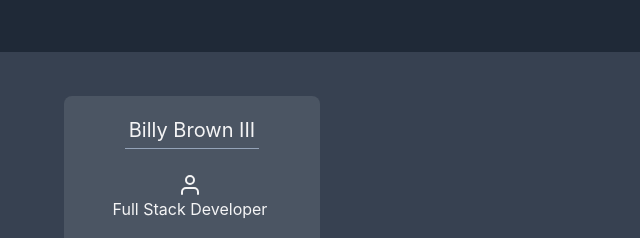
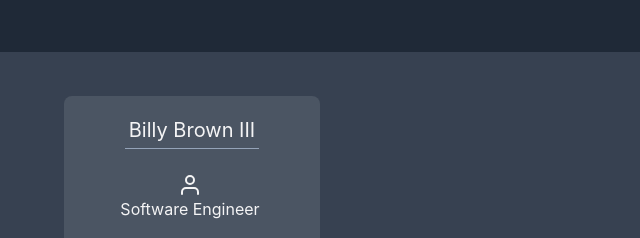
Before and after one commit to billybrown-iii/personal-website, a Gatsby site: page / in a window 1280 px wide. Shown: the top 238 px of the page, 640-1280 px from the left. Built offline with nearby package versions, Linux system fonts and the light colour scheme; Gatsby itself is replaced by a stand-in of ours.

Commit message:
update content

```diff
--- a/src/components/InfoCard.js
+++ b/src/components/InfoCard.js
@@ -1,10 +1,10 @@
-import * as React from "react"
-import CodeItem from "./CodeItem"
-import feather from "feather-icons"
+import * as React from "react";
+import CodeItem from "./CodeItem";
+import feather from "feather-icons";
 
-const userIcon = feather.icons["user"].toSvg({ height: 24 })
-const mapIcon = feather.icons["map-pin"].toSvg({ height: 24 })
-const codeIcon = feather.icons["code"].toSvg({ height: 24 })
+const userIcon = feather.icons["user"].toSvg({ height: 24 });
+const mapIcon = feather.icons["map-pin"].toSvg({ height: 24 });
+const codeIcon = feather.icons["code"].toSvg({ height: 24 });
 
 const InfoCard = () => {
   return (
@@ -14,7 +14,7 @@ const InfoCard = () => {
       </div>
       <div className="mr-1 my-3 md:my-5 text-center">
         <div className="w-fit m-auto" dangerouslySetInnerHTML={{ __html: userIcon }} />
-        Full Stack Developer
+        Software Engineer
       </div>
       <div className="mr-1 my-3 md:my-5 text-center">
         <div className="w-fit m-auto" dangerouslySetInnerHTML={{ __html: mapIcon }} />
@@ -29,7 +29,7 @@ const InfoCard = () => {
         <CodeItem name="Node" />
       </div>
     </div>
-  )
-}
+  );
+};
 
-export default InfoCard
+export default InfoCard;
--- a/src/mdx/about-header.mdx
+++ b/src/mdx/about-header.mdx
@@ -1,5 +1,5 @@
 ### Billy Brown III
 
-Full Stack Developer based in the Portland, OR metro area. Primarily focused on the JavaScript / React / Node tech stack.
+Software Engineer based in the Portland, OR metro area. Primarily focused on the JavaScript / React / Node tech stack.
 
 ---
```
Also changed, not shown: 1 other file.
